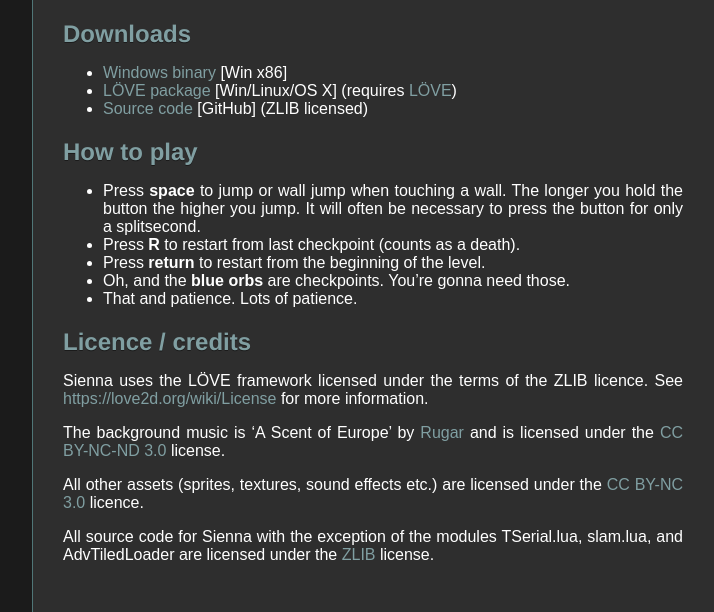
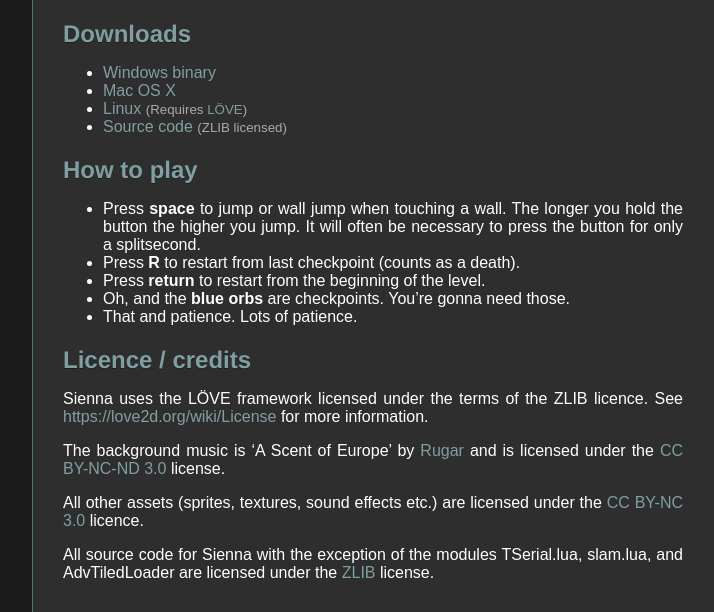
Before and after one commit to TangramGames/tangramgames.github.io, a Jekyll site: the page built from games/sienna/index.md, in a window 1280 px wide and 900 px high, scrolled down 1108 px, cut to the strip 288-900 px from the top of the window. Shown: the whole strip, without its empty margins (168-882 px from the left). Built offline with Jekyll 4.4.1, drawn with Linux system fonts in a browser that asks for light colours; some web fonts are replaced.

Commit message:
Updated DL links on Sienna page

```diff
--- a/games/sienna/index.md
+++ b/games/sienna/index.md
@@ -29,9 +29,10 @@
 
 ## Downloads ##
 
-* [Windows binary](https://github.com/downloads/SimonLarsen/sienna/sienna-win-x86.zip) \[Win x86\]
-* [LÖVE package](https://github.com/downloads/SimonLarsen/sienna/sienna.love) \[Win/Linux/OS X\] (requires [LÖVE](http://love2d.org/))
-* [Source code](http://github.com/SimonLarsen/sienna) \[GitHub\] (ZLIB licensed)
+* [Windows binary](https://github.com/SimonLarsen/sienna/releases/download/v1.0b/sienna-1.0b-win32.zip)
+* [Mac OS X](https://github.com/SimonLarsen/sienna/releases/download/v1.0b/sienna-1.0b.osx.zip)
+* [Linux](https://github.com/SimonLarsen/sienna/releases/download/v1.0b/sienna-1.0b.love) <small>(Requires [LÖVE](http://love2d.org))</small>
+* [Source code](http://github.com/SimonLarsen/sienna) <small>(ZLIB licensed)</small>
 
 ## How to play ##
 
```
